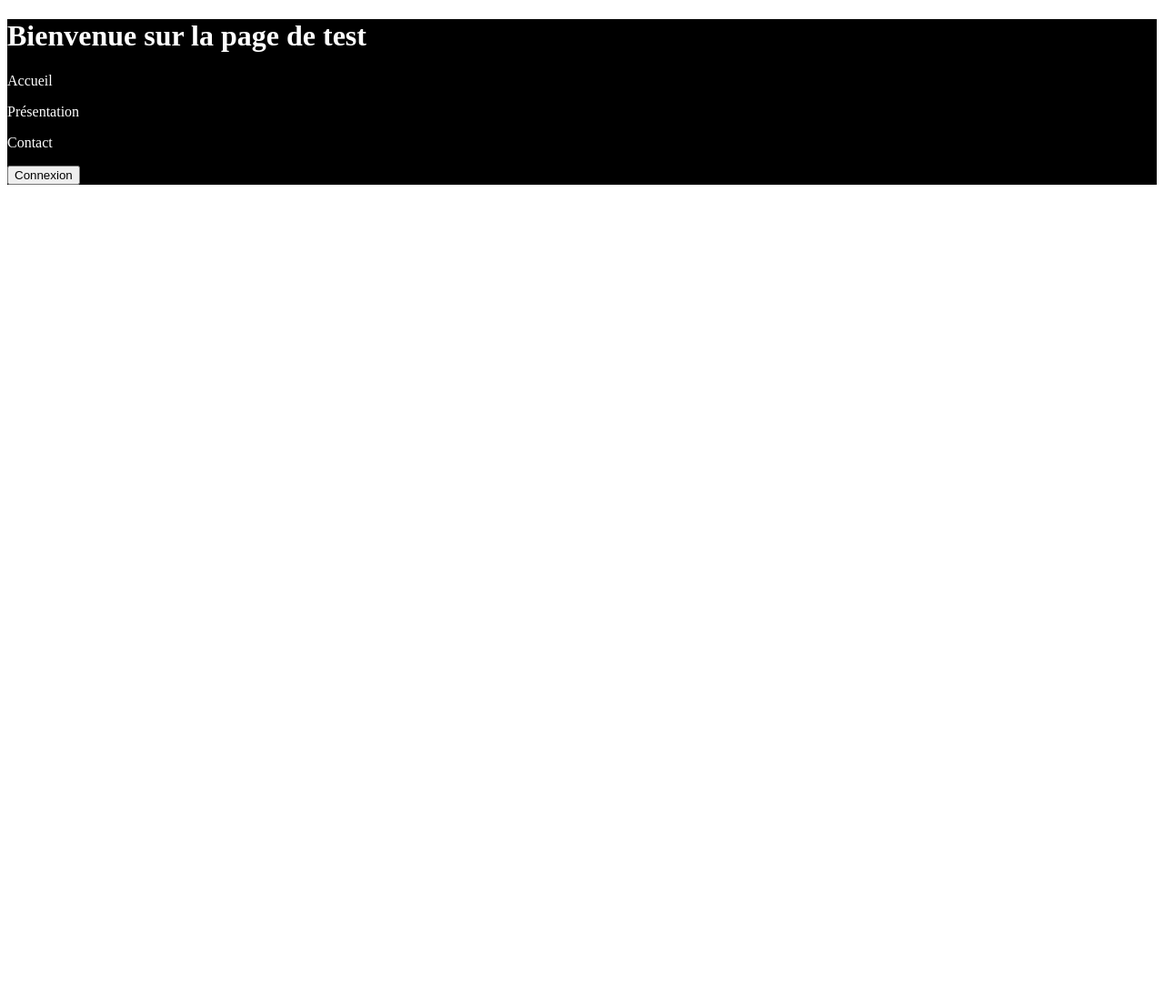
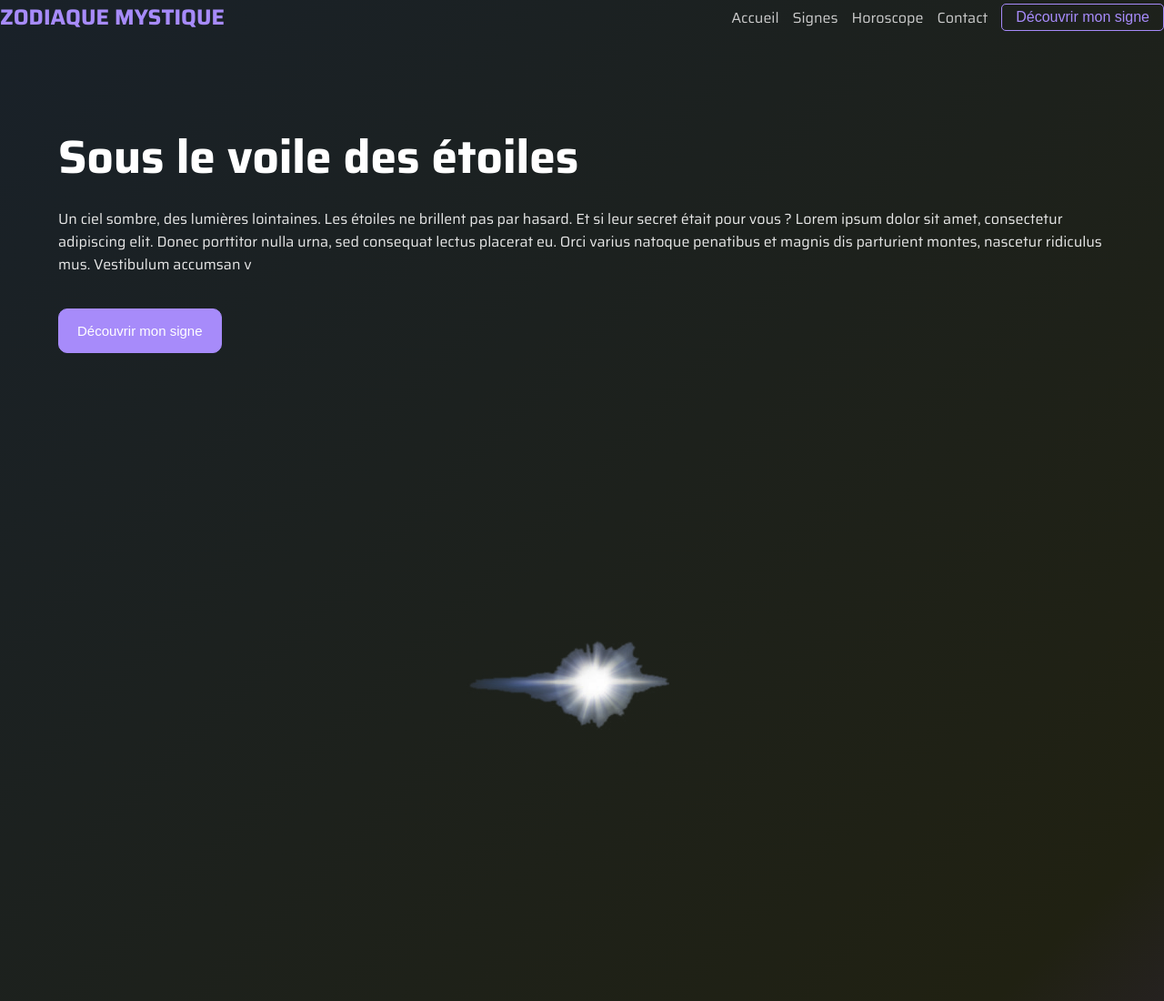
Before and after one commit to lewwny/webserv, a plain HTML site: page testing_part/index.html in a window 1280 px wide. Shown: the top 1100 px of the page at 91% size. Before the commit the page ends 800 px from the top, so only its background shows below. Drawn offline with Linux system fonts and the light colour scheme.

Commit message:
feat: enhance web page structure and styling with new content and images

```diff
--- a/testing_part/index.html
+++ b/testing_part/index.html
@@ -7,13 +7,47 @@
 </head>
 	<body>
 		<header>
-		<h1>Bienvenue sur la page de test</h1>
+			<nav>
+				<h1>Zodiaque mystique</h1>
 				<div class="right">
 					<p>Accueil</p>
-			<p>Présentation</p>
+					<p>Signes</p>
+					<p>Horoscope</p>
 					<p>Contact</p>
-			<button>Connexion</button>
+					<button>Découvrir mon signe</button>
 				</div>
+			</nav>
+
+			<section class="presentation first">
+				<div class="Sous-le-voile-des-étoiles">
+					<h1>Sous le voile des étoiles</h1>
+					<p>
+						Un ciel sombre, des lumières lointaines.
+						Les étoiles ne brillent pas par hasard.
+						Et si leur secret était pour vous ?
+						Lorem ipsum dolor sit amet, consectetur adipiscing elit. Donec porttitor nulla urna, sed consequat lectus placerat eu. Orci varius natoque penatibus et magnis dis parturient montes, nascetur ridiculus mus. Vestibulum accumsan v
+					</p>
+					<button>Découvrir mon signe</button>
+						<div class="small-images">
+							<img src="star.png"/>
+						</div>
+						<div class="Small">
+							<img src="star.png"/>
+						</div>
+						<div class="Small">
+							<img src="star.png"/>
+						</div>
+						<div class="Small">
+							<img src="star.png"/>
+						</div>
+					</div>
+				<div>
+				<div class="image-Sous-le-voile-des-étoiles">
+					<img
+						src="star.png"
+					/>
+				<div>
+			</section>
 		</header>
 	</body>
 </html>
--- a/testing_part/style.css
+++ b/testing_part/style.css
@@ -1,7 +1,149 @@
+@import url('https://fonts.googleapis.com/css2?family=Cinzel:wght@400..900&family=Roboto:ital,wght@0,100..900;1,100..900&family=Saira:ital,wght@0,100..900;1,100..900&display=swap');
+:root {
+	--violet: #a78bfa;
+}
+
 body {
+	margin: 0;
+	font-family: "Saira", sans-serif;
 	color : white;
 }
 
 header {
-	background-color : black;
+	background : linear-gradient(135deg, #192129, #202112, #5d26b5);
 }
+
+header nav {
+	padding: 30px 5%, 0 5%;
+	display: flex;
+	flex-wrap: wrap;
+	justify-content: space-between;
+	align-items: center;
+}
+
+header nav h1 {
+	margin: 0;
+	text-transform: uppercase;
+	color : var(--violet);
+}
+
+header nav .right {
+	display: flex;
+	align-items: center;
+}
+
+header nav .right p {
+	margin: 0 15px 0 0;
+	color : #ccc;
+	cursor: pointer;
+	/* transition: color 0.3s; */
+}
+
+header nav .right p:hover {
+	color : white;
+}
+
+header nav .right button {
+	padding: 5px 15px;
+	font-size: 16px;
+	background-color: inherit;
+	border: 1px solid var(--violet);
+	color : var(--violet);
+	border-radius: 5px;
+	cursor: pointer;
+	transition: color 0.6s, background-color 0.s, border 0.3s;
+}
+
+header nav .right button:hover {
+	background-color: var(--violet);
+	color : inherit;
+	border: none;
+
+}
+
+.presentation {
+	padding: 30px 5%;
+	margin-top: 5%;
+	display: flex;
+	align-items: center;
+	justify-content: space-between;
+}
+
+.presentation .Sous-le-voile-des-étoiles {
+	width: 100%;
+	flex-shrink: 3;
+}
+
+.presentation .Sous-le-voile-des-étoiles h1 {
+	margin: 0;
+	font-size: 4vw;
+	width: 80%;
+}
+
+.presentation .Sous-le-voile-des-étoiles p {
+	font-weight: 0;
+	color: #e9e9e9;
+}
+
+.presentation .Sous-le-voile-des-étoiles button {
+	margin-top: 20px;
+	padding: 15px 20px;
+	font-size: 15px;
+	border-radius: 10px;
+	border: none;
+	outline: none;
+	cursor: pointer;
+}
+
+.presentation .image-Sous-le-voile-des-étoiles img {
+	width: 100%;
+}
+
+.first .Sous-le-voile-des-étoiles button {
+	background-color: var(--violet);
+	border: 1px solid var(--violet);
+	color: white;
+	transition: background-color 0.5s, color 0.5s;
+}
+
+.first .Sous-le-voile-des-étoiles button:hover {
+	background-color: inherit;
+	color: var(--violet);
+}
+
+.first .Sous-le-voile-des-étoiles .small-images {
+	margin-top: 30px;
+	display: flex;
+	flex-wrap: wrap;
+	align-items: center;
+}
+
+.first .Sous-le-voile-des-étoiles .small-images .small {
+	padding: 20px;
+	background-color: #333143;
+	margin: 0 15px 15px 0;
+	border-radius: 20px;
+	transition: filter 0.5s;
+}
+
+.first .Sous-le-voile-des-étoiles .small-images .small:hover {
+
+	filter:brightness(50%);
+}
+
+@media screen and (max-width:640px) {
+	header nav .right p{
+		display: none;
+	}
+
+	.presentation .Sous-le-voile-des-étoiles h1 {
+		font-size: 2em;
+	}
+	.presentation .image-Sous-le-voile-des-étoiles {
+		display: none;
+	}
+
+	.first .Sous-le-voile-des-étoiles .small-images img {
+		width: 90%;
+	}
+}
```
Also changed, not shown: testing_part/star.png (added), testing_part/test.html (added), 1 other file. Lines whose indentation alone changed are shown as unchanged.
